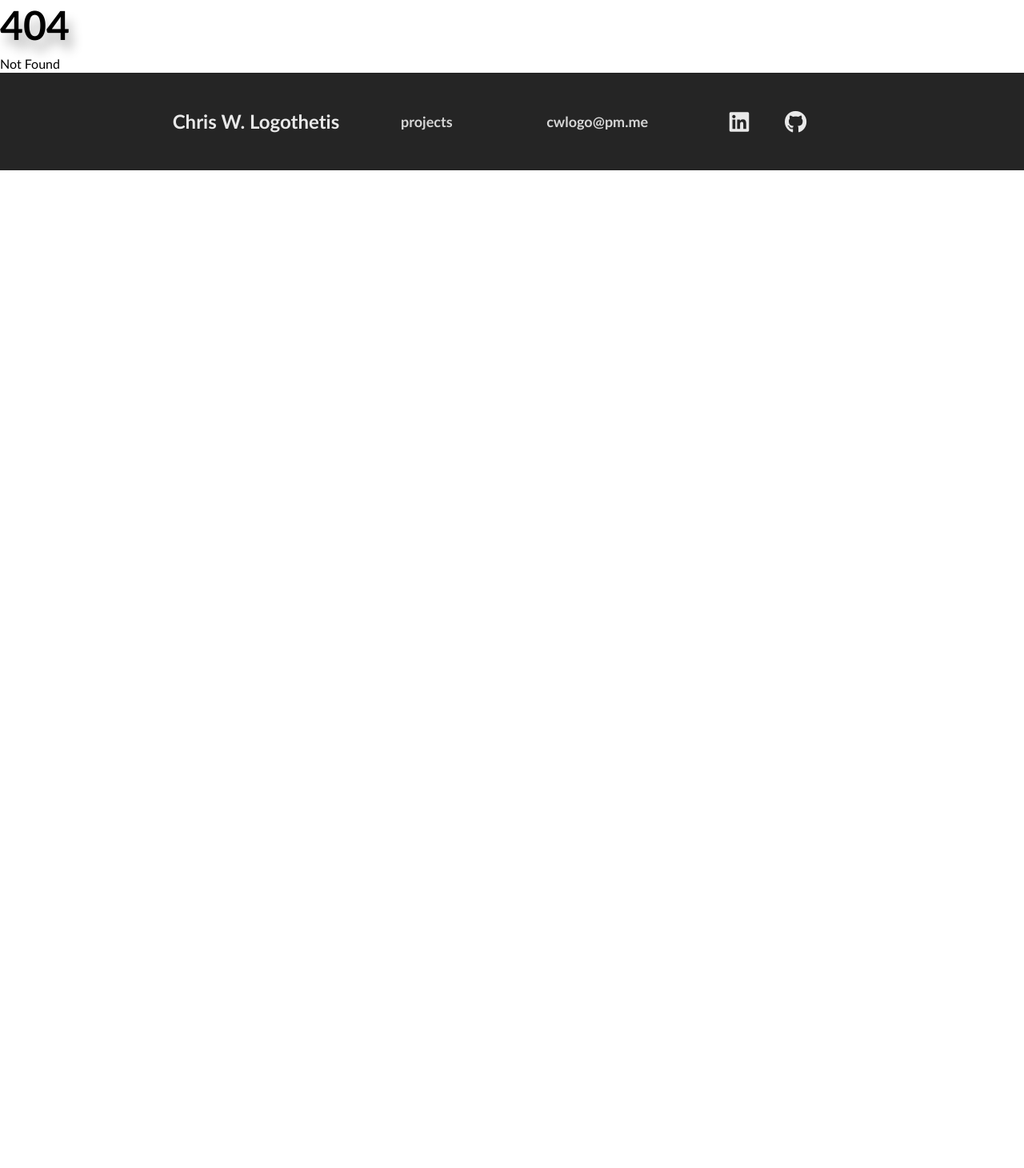
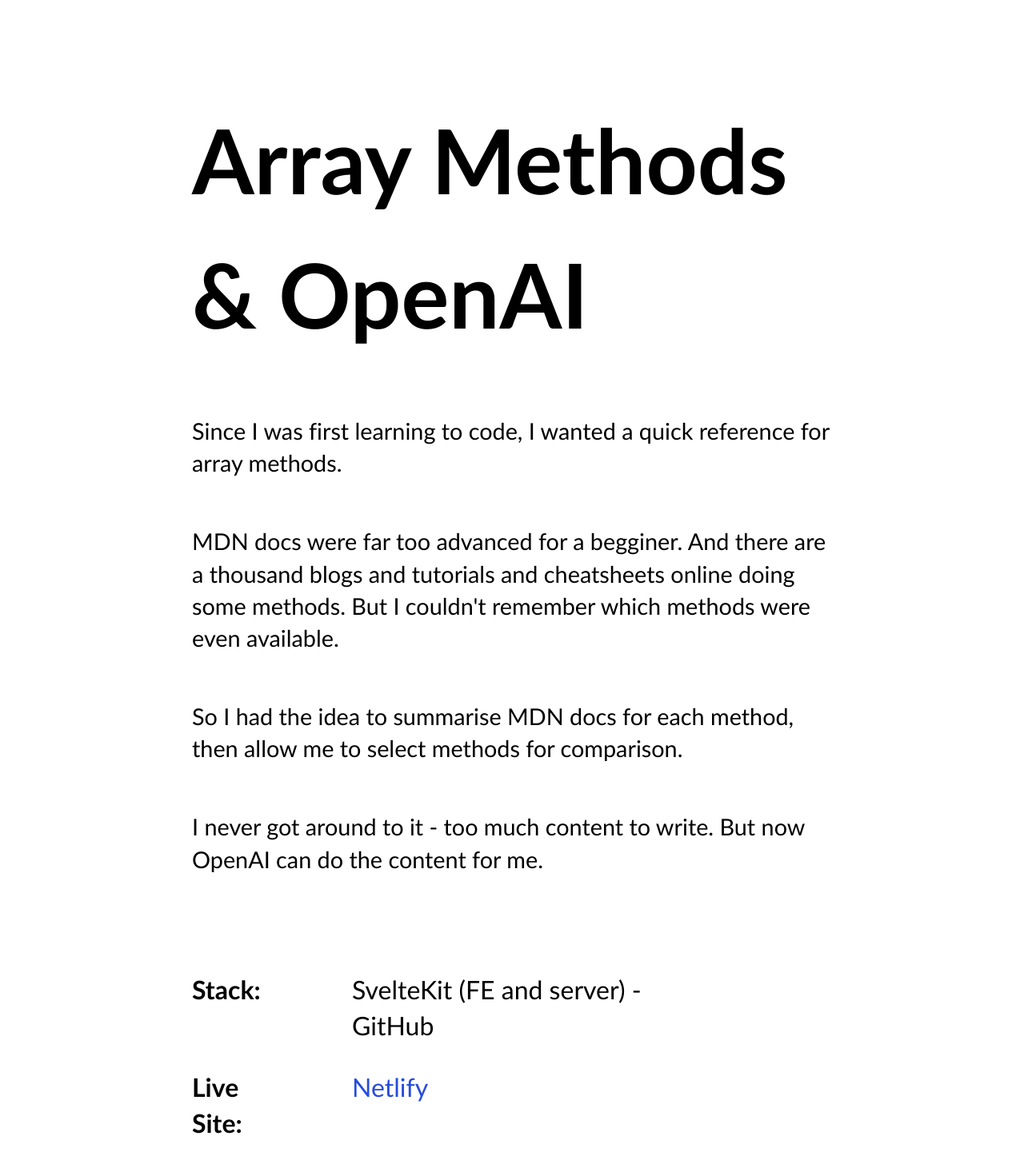
Before and after one commit to CW-Logothetis/portfolio_svelte, a SvelteKit app: page /openai in a window 1280 px wide. Before the commit this address had no page. Shown: the part 69-1530 px from the top of the page at 80% size. Before the commit the page ends 800 px from the top, so only its background shows below. Built offline with nearby package versions, Linux system fonts and the light colour scheme.

Commit message:
sveltekit

```diff
--- a/src/global.scss
+++ b/src/global.scss
@@ -18,10 +18,6 @@
 /* Set core root defaults */
     html:focus-within {
     scroll-behavior: smooth;
-    }
-
-    html {
-        font-size: 0.625rem;
     }
 
     html, body {
--- a/src/lib/components/NavBar/NavBar.svelte
+++ b/src/lib/components/NavBar/NavBar.svelte
@@ -16,7 +16,7 @@
                     <div class="dropdown nav-item">
                         <li class="nav-link">projects</li>
                         <div class="dropdown-content">
-                          <a href="#" class="nav-link">OpenAI</a>
+                          <a href="../openai" class="nav-link">OpenAI</a>
                           <a href="../ancient-theatres" class="nav-link">Ancient Theatres</a>
                         </div>
                     </div>
--- a/src/lib/components/homePage/Projects.svelte
+++ b/src/lib/components/homePage/Projects.svelte
@@ -11,7 +11,7 @@
         <p>All the array methods on one page, with OpenAI generated summaries, syntax and examples.</p>
         <div class="projects--flex-btm-row">
             <p><strong>SvelteKit</strong></p>
-            <p><a href="openAI-arrays.html"><strong>READ MORE ></strong></a></p>
+            <p><a href="../openai"><strong>READ MORE ></strong></a></p>
         </div>
     </div>
 
--- /dev/null
+++ b/src/lib/components/openai/Intro.svelte
@@ -0,0 +1,168 @@
+<section id="introduction" class="intro">
+
+    <div class="main-grid">
+        <h1 class="intro--title">Array Methods & OpenAI</h1>
+        <p class="intro--para">Since I was first learning to code, I wanted a quick reference for array methods.</p>
+        <p class="intro--para">MDN docs were far too advanced for a begginer. And there are a thousand blogs and tutorials and cheatsheets online doing some methods. But I couldn't remember which methods were even available.</p>
+        <p class="intro--para">So I had the idea to summarise MDN docs for each method, then allow me to select methods for comparison.</p>
+        <p class="intro--para">I never got around to it - too much content to write. But now OpenAI can do the content for me.</p>
+    </div>
+
+    <div class="intro--stack main-grid">
+        <p class="intro--para-col-1"><strong>Stack:</strong></p>
+        <p class="intro--para-col-2 moveX-col-2">SvelteKit (FE and server) - GitHub</p>
+        <p class="intro--para-col-1"><strong>Live Site:</strong></p>
+        <p class="intro--para-col-2"><a href="https://openai-arrays.netlify.app/" class="intro--para-col-2" target="_blank" rel="noreferrer">Netlify</a></p>
+    </div>
+
+</section>
+
+<style lang="scss">
+
+    .intro {
+        margin: 0em auto;
+    }
+
+    .intro--title {
+        grid-column: 2 / -2;
+        margin: 1em 0 0.6em 0;
+        padding: 0;
+        font-size: 4rem;
+        text-shadow: none;
+        text-align: center;
+    }
+
+    .intro--sm-title {
+        margin: 2em 0 1.6em 0;
+        font-size: 2.5rem;
+    }
+
+    .intro--stack {
+        margin: 3em auto 3em auto;
+    }
+
+    .intro--para {
+        grid-column: 2 / -2;
+        margin: 0 0 2em 0;
+        padding: 0;
+    }
+
+    .intro--para-col-1 {
+        grid-column: 2/5;
+        margin: 0.5em 0;
+    }
+
+    .intro--para-col-2 {
+        grid-column: 5/11;
+        margin: 0.5em 0;
+    }
+
+    .moveX-col-2 {
+        grid-column: 6/12;
+    }
+    @media (min-width: 370px) {
+        .intro--sm-title {
+            margin: 2em 0 1.6em 0;
+            font-size: 3.5rem;
+        }
+    }
+    @media (min-width: 400px) {
+
+        .intro--title, .intro--sm-title{
+            font-size: 4rem;
+        }
+    }
+
+    @media (min-width: 700px) {
+
+        .intro--title, .intro--sm-title {
+            grid-column: 3 / -3;
+            margin: 1.5em 0 0.6em 0;
+            font-size: 4rem;
+        }
+
+        .intro--stack {
+            margin: 3em auto 8em auto;
+        }
+
+        .intro--para {
+            grid-column: 3 / -3;
+        }
+
+        .intro--para-col-1 {
+            grid-column: 3/5;
+        }
+
+        .chingu-intro-note {
+            margin-top: -3em;
+            margin-bottom: 6em;
+        }
+    }
+
+    @media (min-width: 900px) {
+
+        .intro--title{
+        font-size: 6.5rem;
+        }
+
+        .intro--para-col-1 {
+            grid-column: 3/4;
+            margin: 0.5em 0;
+        }
+
+        .intro--para-col-2 {
+            grid-column: 5/8;
+            margin: 0.5em 0;
+        }
+
+        .chingu-intro-note {
+            margin-top: -3em;
+            margin-bottom: 2em;
+        }
+    }
+
+    @media (min-width: 1050px) {
+
+        .intro--title, .intro--sm-title{
+        grid-column: 3/-3;
+        margin: 0.75em 0 0.6em 0;
+        font-size: 7rem;
+        text-align: left;
+        }
+
+        .intro--sm-title {
+            font-size: 4rem;
+        }
+
+        .intro--para {
+            font-size: 1.8rem;
+        }
+
+        .intro--para-col-1 {
+            font-size: 2rem;
+        }
+
+        .intro--para-col-2 {
+            grid-column: 5/9;
+            font-size: 2rem;
+        }
+
+        .intro--stack {
+            margin-bottom: 10em;
+        }
+
+        .chingu-intro-note {
+            margin-top: -3em;
+            margin-bottom: 8em;
+        }
+    }
+
+    @media (min-width: 1800px) {
+
+        .intro--title, .intro--sm-title{
+        font-size: 9rem;
+        }
+    }
+
+
+    </style>
--- a/src/routes/+layout.svelte
+++ b/src/routes/+layout.svelte
@@ -14,5 +14,4 @@
 <Footer />
 
 <style lang="scss">
-
 </style>
--- a/src/routes/ancient-theatres/+page.svelte
+++ b/src/routes/ancient-theatres/+page.svelte
@@ -3,9 +3,9 @@
     import Hero from '../../lib/components/ancient-theatres/Hero.svelte';
     import Intro from '../../lib/components/ancient-theatres/Intro.svelte';
 	import Process from '../../lib/components/ancient-theatres/Process.svelte';
+    import NextSteps from '../../lib/components/ancient-theatres/NextSteps.svelte';
 
     import '../../global.scss'
-	import NextSteps from '../../lib/components/ancient-theatres/NextSteps.svelte';
 </script>
 
 <container class="template-bg body-colour-theatre">
--- /dev/null
+++ b/src/routes/openai/+page.svelte
@@ -0,0 +1,21 @@
+<script>
+    import Intro from '../../lib/components/openai/Intro.svelte';
+
+    import '../../global.scss'
+
+</script>
+
+<container class="template-bg body-colour-theatre">
+
+    <Intro />
+    <!-- <Hero />
+    <Process />
+    <Bugs />
+    <NextSteps /> -->
+
+</container>
+
+
+<style lang="scss">
+
+</style>
--- /dev/null
+++ b/src/routes/responsive-css/+page.svelte
@@ -0,0 +1,81 @@
+<script>
+
+ import {browser} from '$app/environment'
+ import { onMount, tick } from 'svelte';
+ let heading1
+ let h1Styles
+ let h1fSize
+
+ onMount(() => {
+    h1Styles = getComputedStyle(heading1)
+    h1fSize = h1Styles.fontSize
+})
+
+function handleResize() {
+    h1fSize = h1Styles.fontSize
+}
+
+</script>
+
+<svelte:window on:resize={handleResize}
+/>
+
+<section>
+    <h1 bind:this={heading1}>H1 Heading {h1fSize}</h1>
+    <h2>H2 Heading</h2>
+    <h3>H3 Heading</h3>
+    <h4>H4 Heading</h4>
+    <h5>H5 Heading</h5>
+    <h6>H6 Heading</h6>
+    <p>paragraph</p>
+</section>
+
+<style lang="scss">
+
+    :root {
+        --font-size-1: clamp(2rem, 1.8rem + 0.85vw, 2.75rem);
+        --font-size-2: clamp(1.8rem, 1.6rem + 0.73vw, 2.45rem);
+        --font-size-3: clamp(1.6rem, 1.5rem + 0.56vw, 2.1rem);
+        --font-size-4: clamp(1.4rem, 1.3rem + 0.45vw, 1.8rem);
+        --font-size-5: clamp(1.2rem, 1.1rem + 0.28vw, 1.45rem);
+        --font-size-6: clamp(0.9rem, 0.9rem + 0.11vw, 1rem);
+        --font-size-body: clamp(1rem, 0.9rem + 0.28vw, 1.4rem);;
+    }
+
+    h1 {
+        font-size: var(--font-size-1);
+        color: black;
+    }
+
+    h2 {
+        font-size: var(--font-size-2);
+        color: black;
+    }
+
+    h3 {
+        font-size: var(--font-size-3);
+        color: black;
+    }
+
+    h4 {
+        font-size: var(--font-size-4);
+        color: black;
+    }
+
+    h5 {
+        font-size: var(--font-size-5);
+    }
+
+    h6 {
+        font-size: var(--font-size-6);
+    }
+
+    p {
+        font-size: var(--font-size-body);
+    }
+
+    section {
+        padding: calc(8px + 1.5625vw);
+    }
+
+</style>
```
